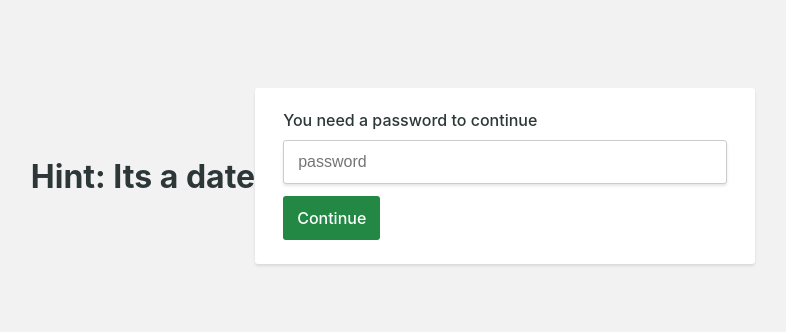
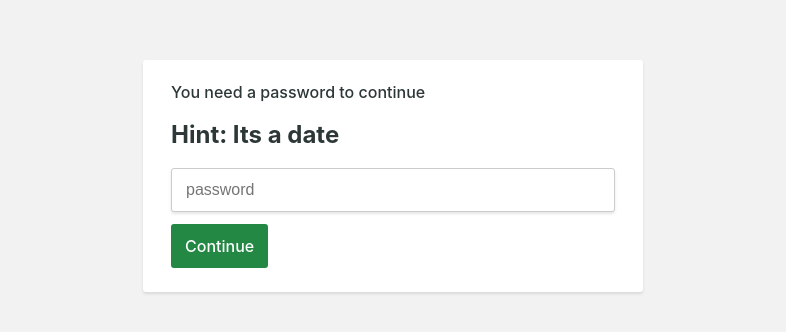
Before and after one commit to isai-awwproject/isai-awwproject.github.io, a plain HTML site: page index.html in a window 1280 px wide. Shown: the part 224-556 px from the top of the page, without its empty margins (247-1033 px from the left). Drawn offline with Linux system fonts and the light colour scheme.

Commit message:
Update index.html

```diff
--- a/index.html
+++ b/index.html
@@ -2,7 +2,7 @@
 <html xmlns="http://www.w3.org/1999/xhtml">
     <head>
         <title>Password Protected</title>
-        <h1>Hint: Its a date </h1>
+
 
         <meta name="viewport" content="width=device-width, initial-scale=1.0">
         <meta name="robots" content="noindex, nofollow">
@@ -94,6 +94,7 @@
             <div class="protected__alert" data-id="alert">You entered the wrong password</div>
             <div class="protected__content">
                 <h1 class="protected__content__heading">You need a password to continue</h1>
+                <h2>Hint: Its a date </h2>
                 <input class="protected__content__input" data-id="password" type="password" placeholder="password"/>
                 <button data-id="button" type="button" class="protected__content__btn">Continue</button>
             </div>
```
